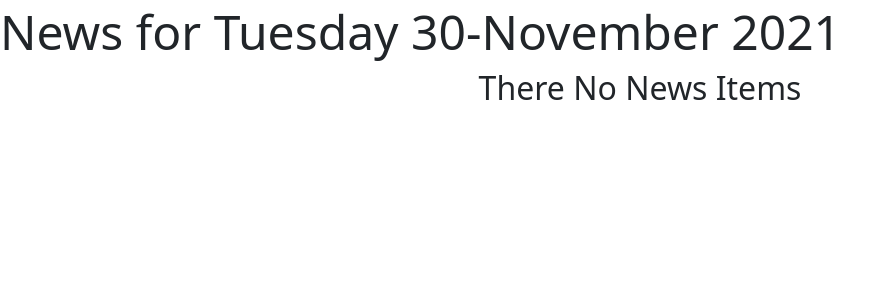
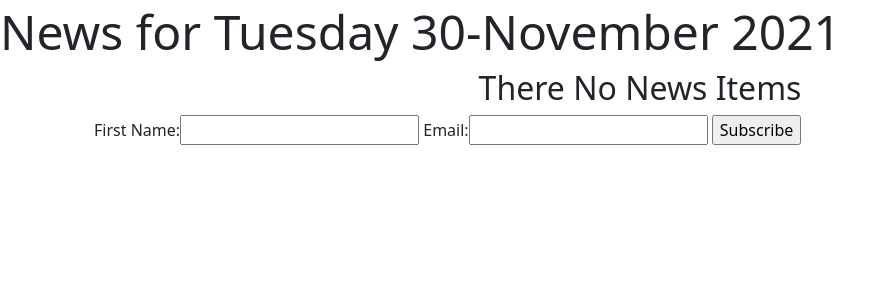
Before and after one commit to Daniel6996-arch/The-Moringa-Tribune, a Django app: page / in a window 1280 px wide. Shown: the part 51-354 px from the top of the page, without its empty margins (0-890 px from the left). Run offline with Django 3.2, Linux system fonts and the light colour scheme; data that the repository does not hold is empty; parts of the project's set-up code (start-up, migrations or seed data) failed here and were passed over.

Commit message:
add newsletter subscription and email welcome

```diff
--- /dev/null
+++ b/news/forms.py
@@ -0,0 +1,6 @@
+from django import forms
+
+
+class NewsLetterForm(forms.Form):
+    your_name = forms.CharField(label = 'First Name', max_length = 30)
+    email = forms.EmailField(label = 'Email')
--- a/news/models.py
+++ b/news/models.py
@@ -46,3 +46,8 @@ class Article(models.Model):
     def search_by_title(cls,search_term):
         news = cls.objects.filter(title__icontains=search_term)
         return news
+
+
+class NewsLetterRecipients(models.Model):
+    name = models.CharField(max_length = 30)
+    email = models.EmailField()
--- a/news/templates/all-news/today-news.html
+++ b/news/templates/all-news/today-news.html
@@ -1,4 +1,6 @@
 {%extends 'all-news/base.html'%}
+
+
 
 {% block content %}
 {{block.super}}
@@ -26,6 +28,16 @@
       <h2 class="text-center">There No News Items</h2>
     </div>
     {% endfor %}
+    <div class="container-fluid">
+
+      <form  action="{%url 'newsToday'%}" method="post">
+        {%csrf_token%}
+
+        {{ letterForm }}
+        <input type="submit" value="Subscribe">
+      </form>
+
+    </div>
 
 </div>
 
--- /dev/null
+++ b/news/templates/email/newsemail.html
@@ -0,0 +1,4 @@
+<h1>Hello {{name}}</h1>
+
+<h5>Welcome to the Moringa tribune newsletter. You will find the most exciting news about Moringa School
+</h5>
--- /dev/null
+++ b/news/templates/email/newsemail.txt
@@ -0,0 +1,3 @@
+Hello {{name}}
+
+Welcome to the Moringa tribune newsletter You will find the most exciting news about Moringa School
--- a/news/urls.py
+++ b/news/urls.py
@@ -13,3 +13,4 @@ urlpatterns=[
 
 if settings.DEBUG:
     urlpatterns+= static(settings.MEDIA_URL, document_root = settings.MEDIA_ROOT)
+    urlpatterns += static(settings.STATIC_URL, document_root=settings.STATIC_ROOT)
--- a/news/views.py
+++ b/news/views.py
@@ -1,14 +1,32 @@
 from django.shortcuts import render,redirect
-from django.http  import HttpResponse,Http404
+from django.http  import HttpResponse,Http404, HttpResponseRedirect
 import datetime as dt
-from .models import Article
+from .models import Article, NewsLetterRecipients
+from .forms import NewsLetterForm
+from .email import send_welcome_email
 
 # Create your views here.
 
 def news_of_day(request):
     date = dt.date.today()
     news = Article.todays_news()
-    return render(request, 'all-news/today-news.html', {"date": date, "news":news})
+
+    if request.method == 'POST':
+        form = NewsLetterForm(request.POST)
+        if form.is_valid():
+            name = form.cleaned_data['your_name']
+            email = form.cleaned_data['email']
+
+            recipient = NewsLetterRecipients(name =name, email = email)
+
+            recipient.save()
+            send_welcome_email(name,email)
+
+            HttpResponseRedirect('news_of_today')
+    else:
+        form = NewsLetterForm()
+    return render(request, 'all-news/today-news.html', {"date":date, "news":news, "letterForm":form})
+
 
 def past_days_news(request, past_date):
 
```
Also changed, not shown: news/email.py (added, +16 -0 lines), tribune/settings.py (+15 -8 lines), news/migrations/0005_newsletterrecipients.py (added), 1 other file.
